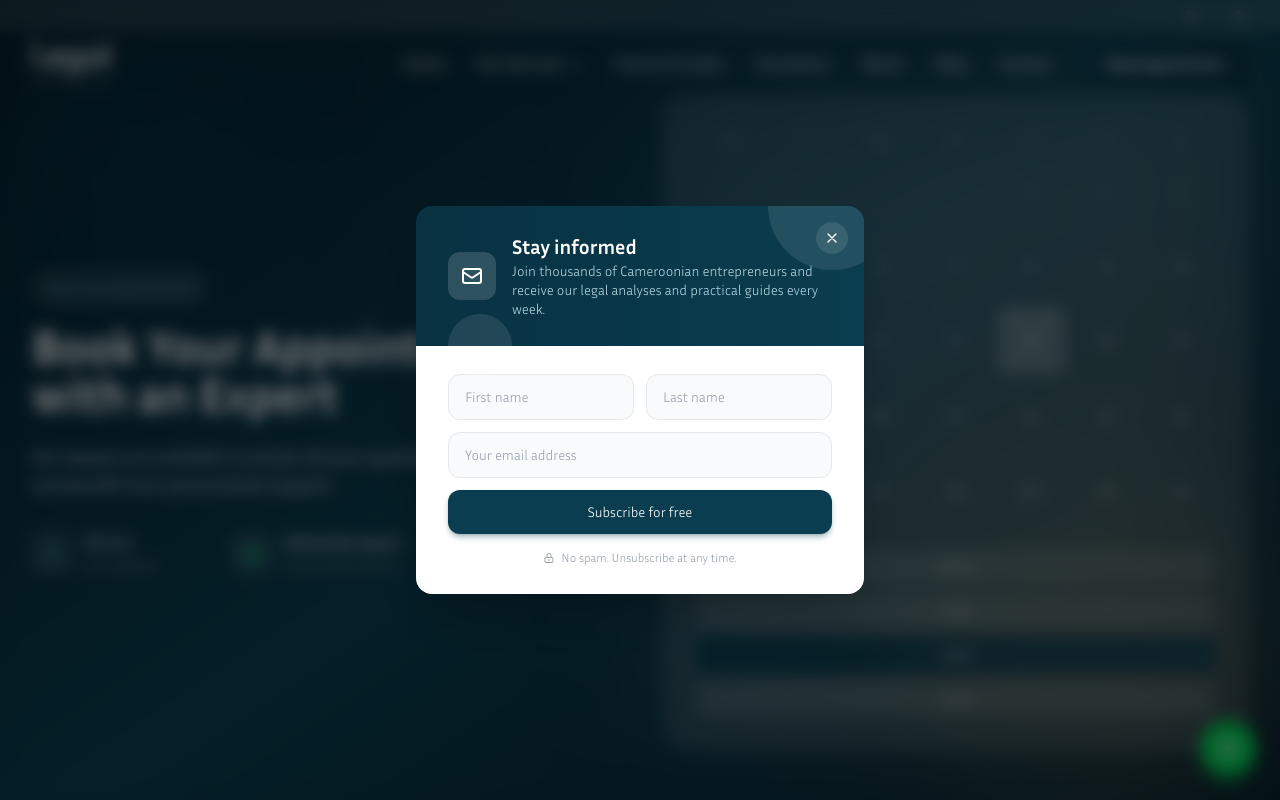
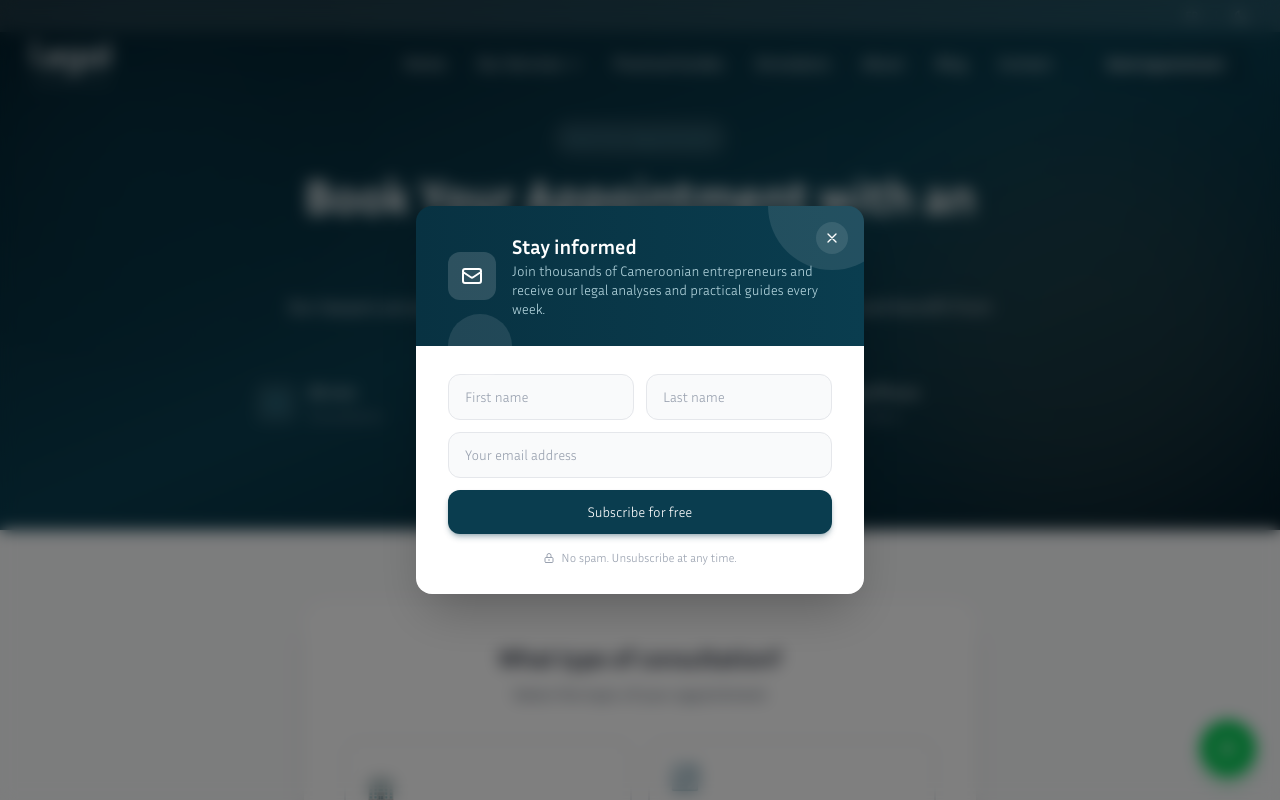
Before and after one commit to nt-michael/legal-cameroun-public, a Next.js app: page /prendre-un-rendez-vous in a window 1280 px wide. Shown: the top 800 px of the page. Built offline with nearby package versions, Linux system fonts and the light colour scheme.

Commit message:
feedback update

```diff
--- a/app/prendre-un-rendez-vous/RDVPageContent.tsx
+++ b/app/prendre-un-rendez-vous/RDVPageContent.tsx
@@ -30,24 +30,20 @@ const pageText = {
   },
 };
 
-const frDays = ['L', 'M', 'M', 'J', 'V', 'S', 'D'];
-const enDays = ['M', 'T', 'W', 'T', 'F', 'S', 'S'];
-
 export default function RDVPageContent() {
   const { language } = useLanguage();
-  const days = language === 'fr' ? frDays : enDays;
 
   return (
     <main className="min-h-screen bg-gray-50 dark:bg-gray-900">
       {/* Hero Section */}
       <section
-        className="relative py-16 lg:py-24 overflow-hidden"
+        className="relative pb-16 pt-20 lg:pb-26 lg:pt-30 overflow-hidden"
         style={{ background: 'linear-gradient(to bottom right, #041c28, #0a3d4f, #041c28)' }}
       >
         <div className="max-w-7xl mx-auto px-4 sm:px-6 lg:px-8">
-          <div className="grid lg:grid-cols-2 gap-12 items-center">
-            {/* Left: Text */}
-            <div className="text-center lg:text-left">
+          <div className="flex justify-center">
+            {/* Text */}
+            <div className="text-center max-w-3xl w-full">
               <span className="inline-block px-4 py-2 bg-white/10 backdrop-blur-sm rounded-full text-primary-300 text-sm font-medium mb-4">
                 {pageText.badge[language]}
               </span>
@@ -96,55 +92,6 @@ export default function RDVPageContent() {
               </div>
             </div>
 
-            {/* Right: Visual */}
-            <div className="hidden lg:block relative">
-              <div className="absolute inset-0 bg-gradient-to-br from-primary-500/20 to-secondary-500/20 rounded-3xl blur-3xl" />
-              <div className="relative bg-white/10 backdrop-blur-sm rounded-3xl p-8 border border-white/20">
-                <div className="grid grid-cols-7 gap-2 mb-6">
-                  {days.map((day, i) => (
-                    <div key={i} className="text-center text-gray-400 text-sm font-medium">
-                      {day}
-                    </div>
-                  ))}
-                  {Array.from({ length: 35 }, (_, i) => {
-                    const day = i - 3;
-                    const isToday = day === 15;
-                    const isSelected = day === 18;
-                    const isPast = day < 1 || day > 31;
-                    return (
-                      <div
-                        key={i}
-                        className={`aspect-square rounded-lg flex items-center justify-center text-sm ${
-                          isPast
-                            ? 'text-gray-600'
-                            : isSelected
-                            ? 'bg-primary-600 text-white font-bold'
-                            : isToday
-                            ? 'bg-white/20 text-white font-medium'
-                            : 'text-gray-300 hover:bg-white/10'
-                        }`}
-                      >
-                        {!isPast && day}
-                      </div>
-                    );
-                  })}
-                </div>
-                <div className="space-y-2">
-                  {['09:00', '10:00', '14:00', '15:00'].map((time, i) => (
-                    <div
-                      key={time}
-                      className={`px-4 py-2 rounded-lg text-center text-sm ${
-                        i === 2
-                          ? 'bg-primary-600 text-white'
-                          : 'bg-white/10 text-gray-300'
-                      }`}
-                    >
-                      {time}
-                    </div>
-                  ))}
-                </div>
-              </div>
-            </div>
           </div>
         </div>
 
```
